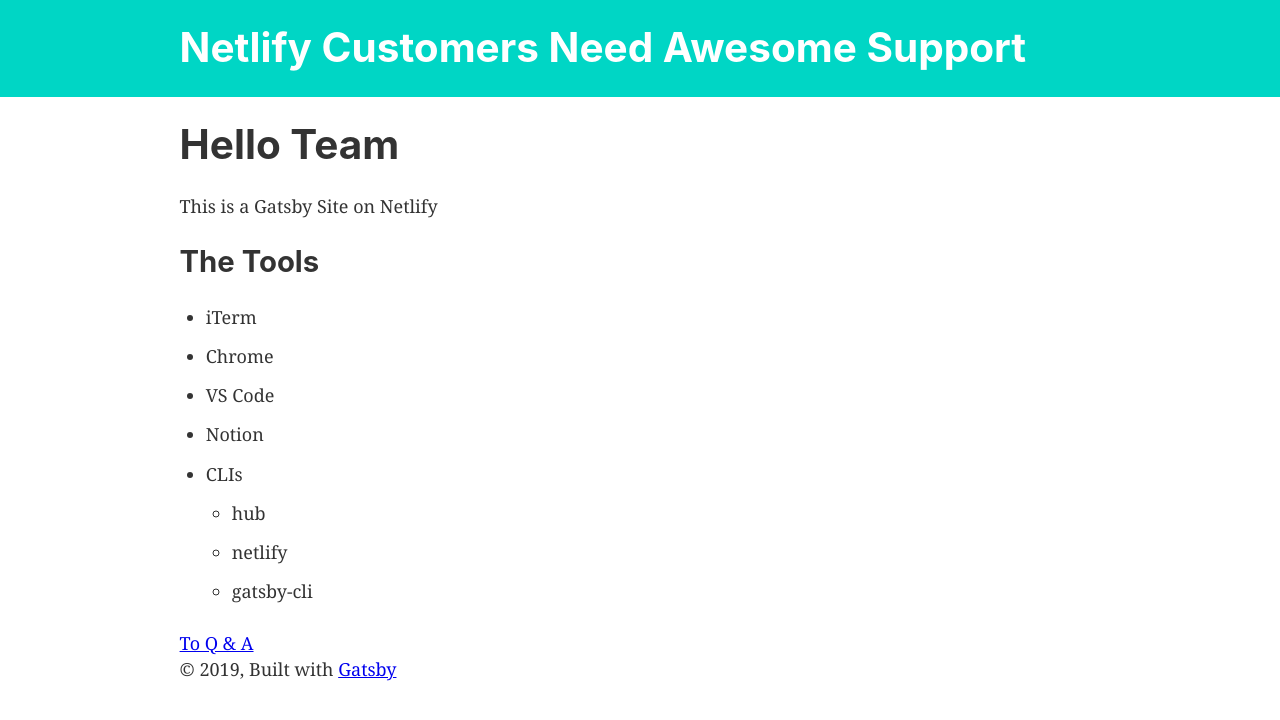
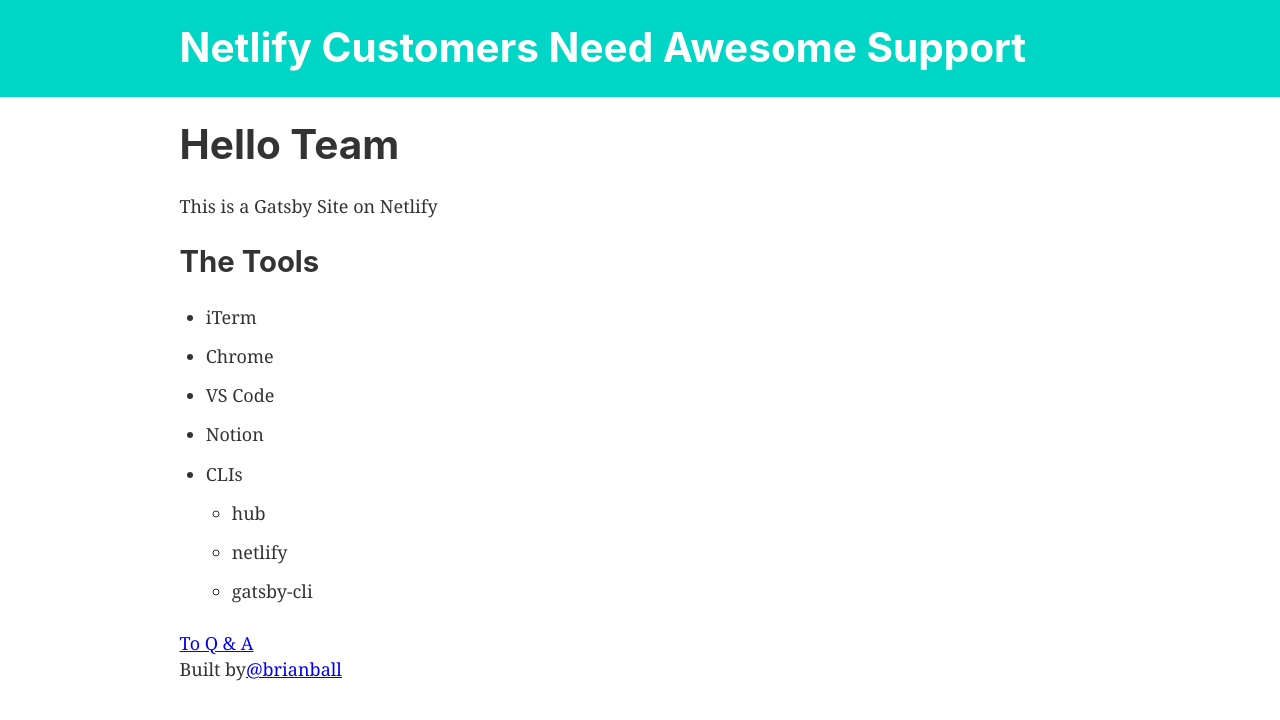
Before and after one commit to ideabrian/nse, a Gatsby site: page / in a window 1280 px wide. Built offline with nearby package versions, Linux system fonts and the light colour scheme; Gatsby itself is replaced by a stand-in of ours.

Commit message:
Change footer and netlify.toml settings

```diff
--- a/src/components/layout.js
+++ b/src/components/layout.js
@@ -36,9 +36,8 @@
       >
         <main>{children}</main>
         <footer>
-          © {new Date().getFullYear()}, Built with
-          {` `}
-          <a href="https://www.gatsbyjs.org">Gatsby</a>
+          Built by
+          <a href="https://twitter.com/brianball">@brianball</a>
         </footer>
       </div>
     </>
```
Also changed, not shown: netlify.toml.
